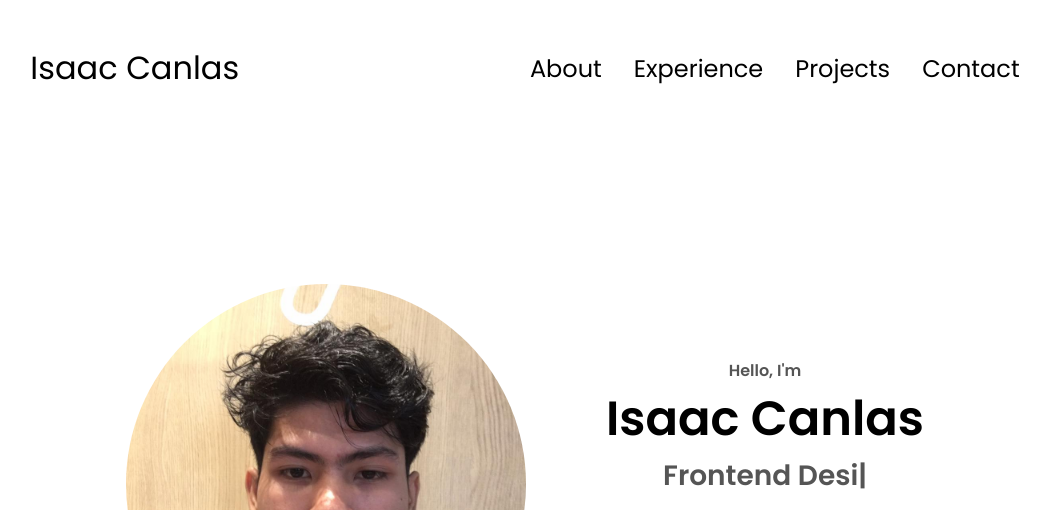
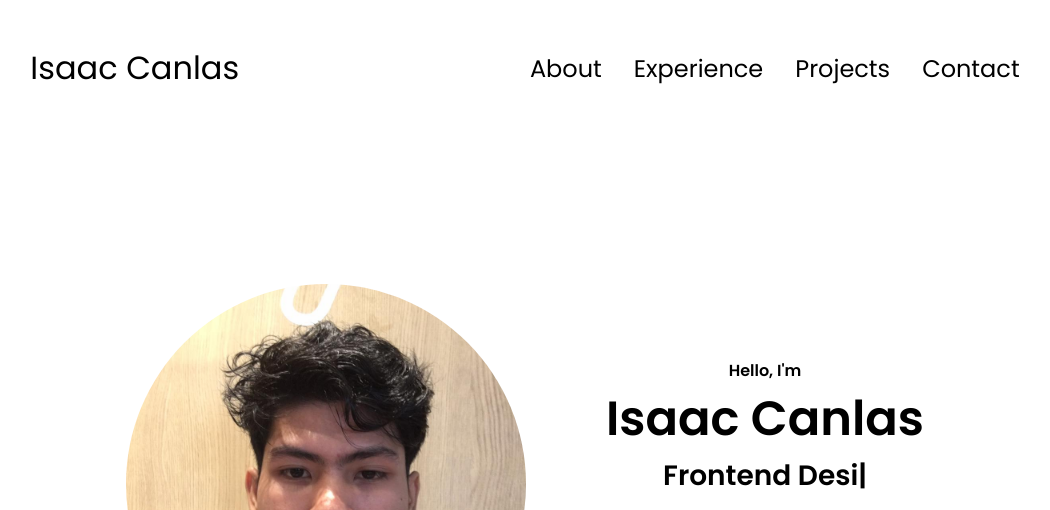
Before and after one commit to isaki-09/sample-repo, a plain HTML site: page index.html in a window 1280 px wide. Shown: the top 510 px of the page, without its empty margins (115-1165 px from the left). Drawn offline with nearby package versions, Linux system fonts and the light colour scheme.

Commit message:
first commint ni kenneth

```diff
--- a/style.css
+++ b/style.css
@@ -16,7 +16,7 @@ html {
 }
 
 p {
-  color: rgb(85, 85, 85);
+  /* color: rgb(85, 85, 85); */
 }
 
 /* TRANSITION */
```
